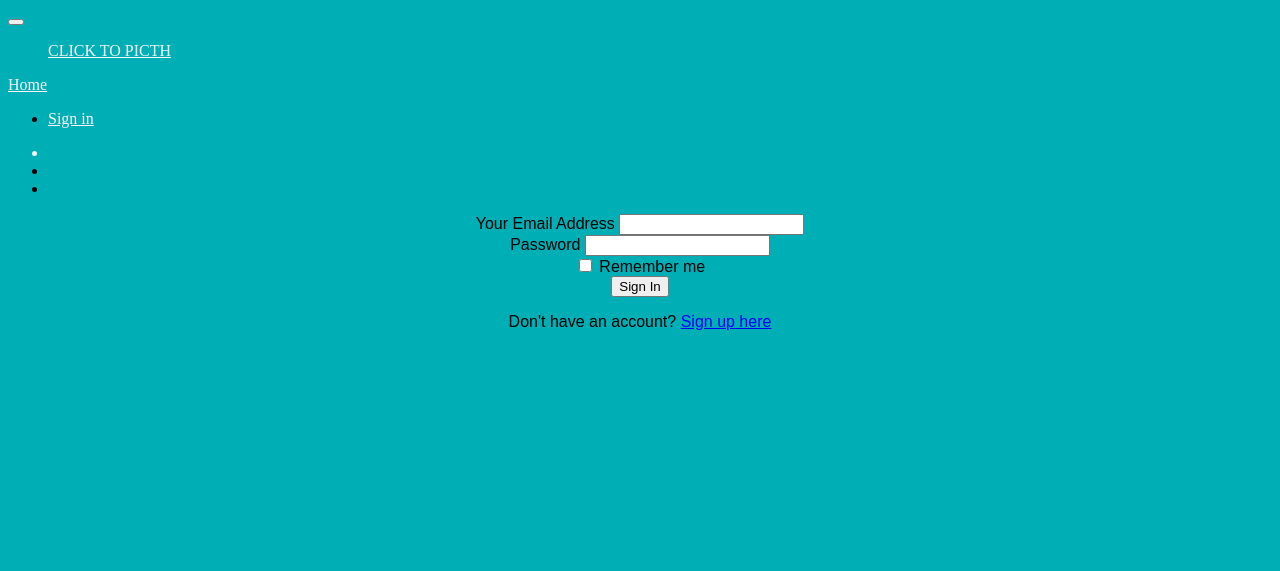
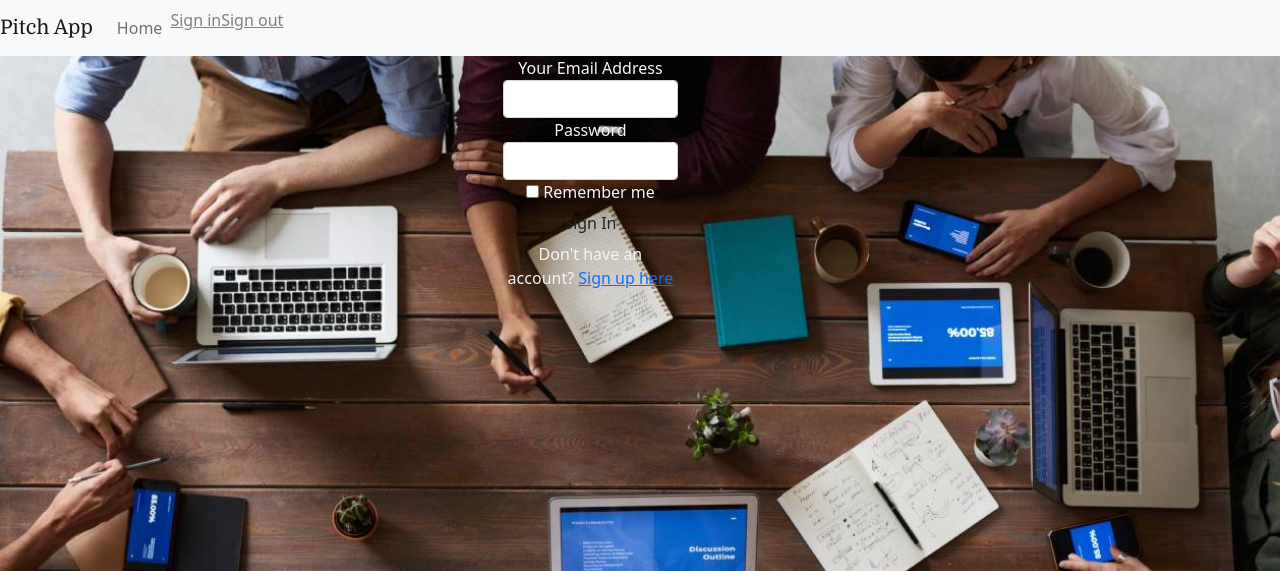
Before and after one commit to nimowairimu/flask-week-3-, a Flask app: page /authenticate/login in a window 1280 px wide. Shown: the top 571 px of the page. Run offline with Flask 2, Linux system fonts and the light colour scheme; parts of the project's set-up code (start-up, migrations or seed data) failed here and were passed over; some libraries are stand-ins or nearby versions; some web fonts are replaced.

Commit message:
Second Migartion.

```diff
--- a/app/main/views.py
+++ b/app/main/views.py
@@ -72,7 +72,7 @@ def new_pitch():
         new_pitch_object.save_p()
         return redirect(url_for('main.index'))
 
-    return render_template('create_pitch.html', form = form)
+    return render_template('pitch.html' form = form)
 
 
 @main.route('/comment/<int:pitch_id>', methods = ['POST','GET'])
--- a/app/static/css/index.css
+++ b/app/static/css/index.css
@@ -0,0 +1,3 @@
+.body{
+opacity: 0.5;
+}
--- a/app/templates/auth/login.html
+++ b/app/templates/auth/login.html
@@ -2,23 +2,42 @@
 {% import 'bootstrap/wtf.html' as wtf%}
 
 {% block content %}
-<div class="container" style="font-family: Arial, Helvetica, sans-serif;">
-    <div class="row" style="text-align: center;display: inline; box-sizing:border-box;">
-      <div class= "col-md-2" style="background-color: #00AFB5;"> </div>
+<div class="container text-center img">
+  <div class="overlay">
+    <div class="row" style="text-align: center;display:inline-block; box-sizing:border-box;color: whitesmoke;">
+      <div class= "col-md-2" > </div>
       <div class="col-md-8">
       <!--Flash message -->
-      {% for message in get_flashed_messages() %}
+       {% for message in get_flashed_messages() %}
         <div class="alert alert-danger">
         <button type="button" class="close" data-dismiss="alert">&times;</button>
         {{ message }}
-        </div>
+        </div> -->
       {% endfor %}
       <!-- Login form -->
-      {{wtf.quick_form(login_form)}}
+     {{wtf.quick_form(login_form)}}
       <p> Don't have an account? <a href="{{url_for('auth.register')}}">Sign up here</a></p>
      </div>
      <div clas="col-md-2"> </div>
     </div>
 </div>
+</div>
 
 {% endblock%}
+
+<!-- <form>
+  <div class="form-group">
+    <label for="exampleInputEmail1">Email address</label>
+    <input type="email" class="form-control" id="exampleInputEmail1" aria-describedby="emailHelp" placeholder="Enter email">
+    <small id="emailHelp" class="form-text text-muted">We'll never share your email with anyone else.</small>
+  </div>
+  <div class="form-group">
+    <label for="exampleInputPassword1">Password</label>
+    <input type="password" class="form-control" id="exampleInputPassword1" placeholder="Password">
+  </div>
+  <div class="form-check">
+    <input type="checkbox" class="form-check-input" id="exampleCheck1">
+    <label class="form-check-label" for="exampleCheck1">Check me out</label>
+  </div>
+  <button type="submit" class="btn btn-primary">Submit</button>
+</form> -->
--- a/app/templates/auth/register.html
+++ b/app/templates/auth/register.html
@@ -2,7 +2,7 @@
 {% import 'bootstrap/wtf.html' as wtf%}
 
 {% block content %}
-<div class="container">
+<div class="container text-center" style="color: white;">
 <div class="row">
 <div class="col-md-2" style="display: inline-block;"> </div>
 <div class="col-md-8">
--- a/app/templates/base.html
+++ b/app/templates/base.html
@@ -7,20 +7,33 @@
     <meta http-equiv="X-UA-Compatible" content="ie=edge">
     <title>Pitch App</title>
     {% block styles %}
+    <link href="https://cdn.jsdelivr.net/npm/bootstrap@5.0.0-beta2/dist/css/bootstrap.min.css" rel="stylesheet" integrity="sha384-BmbxuPwQa2lc/FVzBcNJ7UAyJxM6wuqIj61tLrc4wSX0szH/Ev+nYRRuWlolflfl" crossorigin="anonymous">
     <link rel="preconnect" href="https://fonts.gstatic.com">
-<link href="https://fonts.googleapis.com/css2?family=Oi&display=swap" rel="stylesheet">
+    <link href="https://fonts.googleapis.com/css2?family=Oi&display=swap" rel="stylesheet">
+    <link rel="preconnect" href="https://fonts.gstatic.com">
+    <link href="https://fonts.googleapis.com/css2?family=Domine&display=swap" rel="stylesheet">
 
     {% endblock %}
 
 </head>
 
 
-<body class="body" style="background-color: #00AFB5;" >
-        {% block navbar %}
+<body class="body" style="background-image: url(../static/london.jpg);background-size: cover; background-repeat: no-repeat;">
+
+    {% block navbar %}
 
               {% include "navbar.html" %}
 
         {% endblock %}
         {% block content %}
         {% endblock %}
+
+            </div>
+
+
+
+    </div>
+
+
+
 </html>
--- a/app/templates/index.html
+++ b/app/templates/index.html
@@ -6,9 +6,8 @@
         <div class="row">
             <div class="col-md-12">
                 {% if current_user.is_authenticated%}
-                <a id="start" class="btn btn-success animated infinite flash" href="{{url_for('home.index')}}">View all Pitches</a>
-                {% else %}
-                <a id="start" class="btn btn-success animated infinite flash" href="{{url_for('auth.login')}}">Sign In</a>
+                <!-- <a id="start" class="btn btn-danger animated infinite flash" href="{{url_for('main.index')}}">View all Pitches</a> -->
+                <a id="start" class="btn btn-danger animated infinite flash" href="{{url_for('main.pitch')}}">Create Pitch</a>
                 {% endif %}
             </div>
         </div>
--- a/app/templates/navbar.html
+++ b/app/templates/navbar.html
@@ -1,40 +1,27 @@
-<div class="navbar navbar-dark bg-primary" role="navigation">
-  <div class="container"style="display: inline;">
-      <div class="navbar-header">
-          <button type="button" class="navbar-toggle" data-toggle="collapse" data-target=".navbar-collapse">
-            <span class="sr-only"></span>
-            <span class="icon-bar"></span>
-            <span class="icon-bar"></span>
-            <span class="icon-bar"></span>
-          </button>
-          <ul>
-          <a style="text-align: center; display:inline; color:  whitesmoke;" class="navbar-brand" href="/pitches/new/"> CLICK TO PICTH</a>
-          </ul>
-      </div>
-      <div class="navbar-nav">
-          <a style="text-align: center; color: whitesmoke;" class="navbar-brand" href="/"> Home </a>
+<nav class="navbar navbar-expand-lg navbar-light bg-light">
+  <a class="navbar-brand" style="font-family: Domine;" href="#">Pitch App</a>
+  <button class="navbar-toggler" type="button" data-toggle="collapse" data-target="#navbarSupportedContent" aria-controls="navbarSupportedContent" aria-expanded="false" aria-label="Toggle navigation">
+    <span class="navbar-toggler-icon"></span>
+  </button>
 
-      </div>
+  <div class="collapse navbar-collapse" id="navbarSupportedContent">
+    <ul class="navbar-nav mr-auto">
+      <li class="nav-item active">
+        <a class="nav-link" href="#">Home</a>
+      </li>
+      <li class="nav-item active">
+        <a style="color:grey" href="{{url_for('auth.login')}}">Sign in</a>
+      </li>
+      <li class="nav-item active">
+        <a style="color:grey"  href="{{url_for('auth.logout')}}">Sign out</a>
+      </li>
+      </ul>
+      <br>
+      {% if current_user.is_authenticated %}
+      <li style="color:grey">User:{{current_user.username}}</li>
+      {% else %}
+      {%endif%}
 
-      <div class="navbar-collapse collapse">
-      <ul class="nav navbar-nav navbar-right">
-        {% if current_user.is_authenticated %}
-        <li style="color:whitesmoke">{{current_user.username}}</li>
-        <li><a style="color: whitesmoke;"  href="{{url_for('auth.logout')}}">Sign out</a></li>
-        {% else %}
-        <li><a style="color: whitesmoke;display: inline;" href="{{url_for('auth.login')}}">Sign in</a></li>
-        {%endif%}
-      </ul>
     </div>
-
-
-    <div class="navbar-collapse collapse">
-        <ul class="nav navbar-nav navbar-right">
-          <li style="color:whitesmoke"></li>
-          <li><a style="color: whitesmoke;"  href="{{url_for('auth.logout')}}"></a></li>
-          <li><a style="color: whitesmoke;" href="{{url_for('auth.login')}}"></a></li>
-        </ul>
-      </div>
-
-</div>
-</div>
+  </div>
+</nav>
--- a/config.py
+++ b/config.py
@@ -27,7 +27,8 @@ class ProdConfig(Config):
     Args:
         Config: The parent configuration class with General configuration settings
     '''
-    pass
+
+    SQLALCHEMY_DATABASE_URI= os.environ.get("DATABASE_URL")
 
 
 class DevConfig(Config):
--- a/manage.py
+++ b/manage.py
@@ -4,7 +4,7 @@
 from  flask_migrate import Migrate, MigrateCommand
 
 # Creating app instance
-app = create_app('development')
+app = create_app('production')
 
 manager = Manager(app)
 migrate = Migrate(app,db)
```
Also changed, not shown: app/templates/categories.html (added, +43 -0 lines), requirements.txt (added, +31 -0 lines), app/static/7b4a9e6368a9e068658bd9b87951a31f.jpg (added), app/static/images.png (added), app/static/london.jpg (added), app/static/pitch.jpeg (added), 2 other files.
